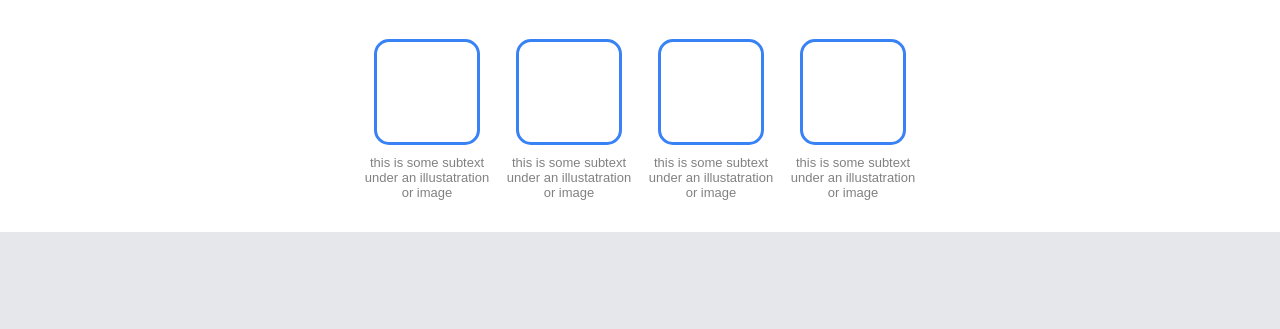
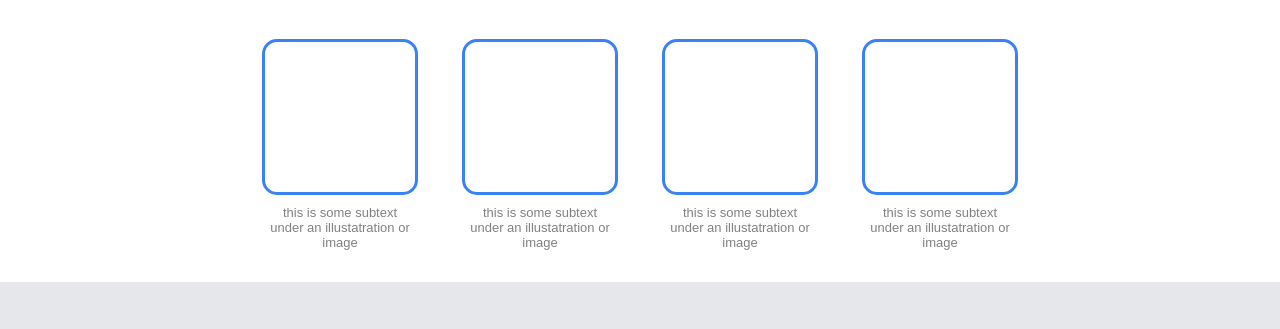
Before and after one commit to joshuarymer/odin-landing-page, a plain HTML site: page index.html in a window 1280 px wide. Shown: the part 440-769 px from the top of the page. Drawn offline with Linux system fonts and the light colour scheme.

Commit message:
Correct imageboard arrangement

```diff
--- a/styles.css
+++ b/styles.css
@@ -83,7 +83,7 @@ button {
     padding: 16px;
     display: flex;
     justify-content: center;
-    gap: 16px;
+    gap: 50px;
 
 }
 
@@ -91,11 +91,12 @@ button {
     display: flex;
     flex-direction: column;
     align-items: center;
+    width: 150px;
 }
 
 .blank {
-    width: 100px;
-    height: 100px;
+    width: 150px;
+    height: 150px;
     margin: 10px;
     border: 3px solid #3882f6;
     border-radius: 15px;
```
